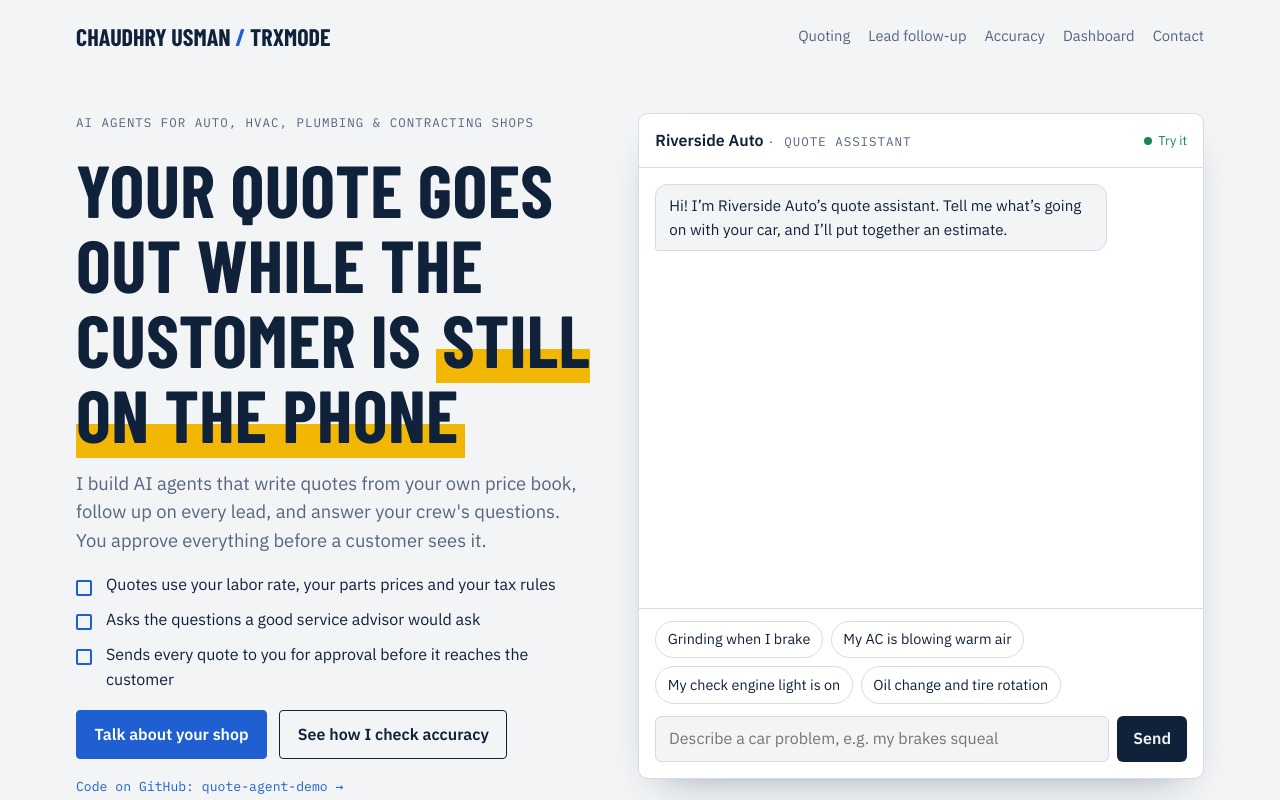
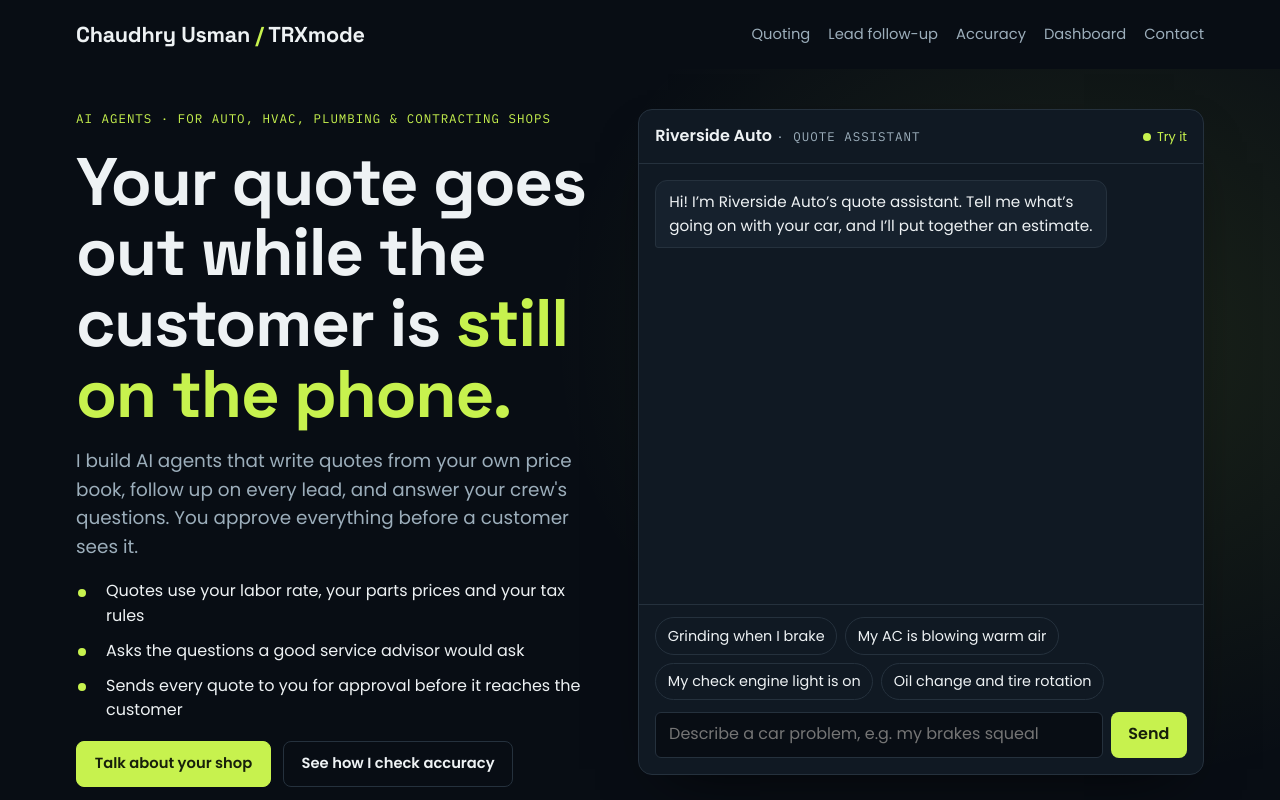
Before and after one commit to xschaudhry/xschaudhry.github.io, a plain HTML site: page index.html in a window 1280 px wide. Shown: the top 800 px of the page. Drawn offline with nearby package versions, Linux system fonts and the light colour scheme.

Commit message:
Restyle portfolio to match the TRXmode brand
Dark ink background, lime accent, blue chat bubbles, Space Grotesk headings,
Poppins body text and IBM Plex Mono labels, matching trxmode.com.

Co-Authored-By: Claude Opus 5.5 <noreply@anthropic.com>

```diff
--- a/index.html
+++ b/index.html
@@ -4,6 +4,7 @@
 <meta charset="utf-8">
 <meta name="viewport" content="width=device-width, initial-scale=1, viewport-fit=cover">
 <meta name="description" content="Try a live AI quoting agent, lead follow-up, quote-accuracy checker and owner dashboard built for auto, HVAC, plumbing and contracting shops.">
+<meta name="theme-color" content="#080D14">
 <meta property="og:type" content="website">
 <meta property="og:title" content="AI agents for service shops · Chaudhry Usman">
 <meta property="og:description" content="Try a live AI quoting agent, lead follow-up, quote-accuracy checker and owner dashboard built for auto, HVAC, plumbing and contracting shops.">
@@ -13,33 +14,28 @@
 <title>Chaudhry Usman · AI Agents for Service Shops</title>
 <link rel="preconnect" href="https://fonts.googleapis.com">
 <link rel="preconnect" href="https://fonts.gstatic.com" crossorigin>
-<link rel="stylesheet" href="https://fonts.googleapis.com/css2?family=Barlow+Condensed:wght@600;700&family=IBM+Plex+Mono:wght@400;500&family=IBM+Plex+Sans:wght@400;500;600&display=swap">
+<link rel="stylesheet" href="https://fonts.googleapis.com/css2?family=IBM+Plex+Mono:wght@400;500&family=Poppins:wght@400;500;600&family=Space+Grotesk:wght@500;700&display=swap">
 <style>
-/* Layout: a service work order. Wide sections ruled like an estimate pad, each with a working demo beside its pitch. */
+/* Layout: TRXmode brand, dark-first by design. Each section pairs the pitch with a working demo; one lime glow behind the hero. */
 :root{
-  --paper:#F2F4F6; --sheet:#FFFFFF; --ink:#10213A; --muted:#55667E; --line:#D5DCE5;
-  --accent:#1F5FD1; --accent-ink:#FFFFFF; --mark:#F2B705; --mark-soft:#FDF1C7;
-  --ok:#1E8455; --ok-soft:#DDF2E7; --bad:#B9411A; --bad-soft:#F9E3DA;
-  --display:"Barlow Condensed","Arial Narrow",Arial,sans-serif;
-  --body:"IBM Plex Sans",system-ui,-apple-system,"Segoe UI",sans-serif;
-  --mono:"IBM Plex Mono",ui-monospace,Consolas,monospace;
+  --paper:#080D14; --sheet:#101923; --sheet-2:#16212D; --ink:#EEF2F4; --muted:#9CAEBB; --line:#25313D;
+  --accent:#C7F24E; --accent-ink:#17200B; --bubble:#2B5CE6; --bubble-ink:#FFFFFF;
+  --mark:#F5B544; --mark-soft:rgba(245,181,68,.12);
+  --ok:#C7F24E; --ok-soft:rgba(199,242,78,.12); --bad:#FF7A59; --bad-soft:rgba(255,122,89,.12);
+  --display:"Space Grotesk","Arial Narrow",Helvetica,sans-serif;
+  --body:"Poppins","Helvetica Neue",Helvetica,Arial,sans-serif;
+  --mono:"IBM Plex Mono",ui-monospace,Menlo,Consolas,monospace;
+  color-scheme:dark;
 }
-@media (prefers-color-scheme: dark){:root:not([data-theme="light"]){
-  --paper:#0C141F; --sheet:#132033; --ink:#E5ECF5; --muted:#93A4BB; --line:#24364F;
-  --accent:#6C9EFF; --accent-ink:#0C141F; --mark:#F5C842; --mark-soft:#3A3212;
-  --ok:#4FCB8F; --ok-soft:#12321F; --bad:#FF8A5E; --bad-soft:#3A1D12; color-scheme:dark}}
-:root[data-theme="dark"]{
-  --paper:#0C141F; --sheet:#132033; --ink:#E5ECF5; --muted:#93A4BB; --line:#24364F;
-  --accent:#6C9EFF; --accent-ink:#0C141F; --mark:#F5C842; --mark-soft:#3A3212;
-  --ok:#4FCB8F; --ok-soft:#12321F; --bad:#FF8A5E; --bad-soft:#3A1D12; color-scheme:dark}
 
 *{box-sizing:border-box}
 body{background:var(--paper);color:var(--ink);font-family:var(--body);font-size:16px;line-height:1.55}
 .wrap{max-width:1160px;margin:0 auto;padding-left:max(16px,env(safe-area-inset-left,0px));padding-right:max(16px,env(safe-area-inset-right,0px))}
-h1,h2,h3{font-family:var(--display);font-weight:700;line-height:1.02;letter-spacing:.005em;text-wrap:balance;margin:0}
-h1{font-size:clamp(2.6rem,6vw,4.6rem);text-transform:uppercase}
-h2{font-size:clamp(2rem,4vw,3rem);text-transform:uppercase}
-h3{font-size:1.5rem;text-transform:uppercase}
+h1,h2,h3{font-family:var(--display);font-weight:700;line-height:1.05;letter-spacing:-.02em;text-wrap:balance;margin:0}
+h1{font-size:clamp(2.4rem,5.4vw,4.2rem)}
+h2{font-size:clamp(1.8rem,3.6vw,2.7rem)}
+h3{font-size:1.3rem}
+h2 em,h1 em{font-style:normal;color:var(--accent)}
 p{margin:0}
 .eyebrow{font-family:var(--mono);font-size:.78rem;letter-spacing:.08em;text-transform:uppercase;color:var(--muted)}
 .lede{font-size:1.15rem;color:var(--muted);max-width:56ch}
@@ -48,7 +44,8 @@ p{margin:0}
 a{color:var(--accent)}
 button{font:inherit;cursor:pointer}
 :focus-visible{outline:3px solid var(--accent);outline-offset:2px}
-.btn{display:inline-flex;align-items:center;gap:.5em;border:1.5px solid var(--ink);background:transparent;color:var(--ink);padding:.7em 1.1em;border-radius:4px;font-weight:600;text-decoration:none}
+.btn{display:inline-flex;align-items:center;gap:.5em;border:1.5px solid var(--line);background:transparent;color:var(--ink);padding:.7em 1.2em;border-radius:8px;font-weight:600;font-size:.92rem;text-decoration:none}
+.btn:hover{border-color:var(--accent)}
 .btn.primary{background:var(--accent);border-color:var(--accent);color:var(--accent-ink)}
 .btn:hover{transform:translateY(-1px)}
 .chip{border:1px solid var(--line);background:var(--sheet);color:var(--ink);padding:.45em .8em;border-radius:999px;font-size:.9rem}
@@ -57,7 +54,7 @@ button{font:inherit;cursor:pointer}
 
 /* top bar */
 .top{padding-block:18px;display:flex;justify-content:space-between;align-items:center;gap:16px;flex-wrap:wrap}
-.brand{font-family:var(--display);font-size:1.5rem;text-transform:uppercase;font-weight:700}
+.brand{font-family:var(--display);font-size:1.35rem;font-weight:700;letter-spacing:-.01em}
 .brand span{color:var(--accent)}
 .top nav{display:flex;gap:18px;flex-wrap:wrap;font-size:.92rem}
 .top nav a{color:var(--muted);text-decoration:none}
@@ -70,32 +67,32 @@ section{padding-block:72px;border-top:1px solid var(--line)}
 .pitch{display:grid;gap:18px;align-content:start}
 .points{display:grid;gap:10px;padding:0;margin:0;list-style:none}
 .points li{display:grid;grid-template-columns:22px 1fr;gap:8px}
-.points li::before{content:"";width:12px;height:12px;margin-top:.45em;border:2px solid var(--accent);border-radius:2px}
+.points li::before{content:"";width:8px;height:8px;margin-top:.6em;margin-left:2px;background:var(--accent);border-radius:50%}
 
 /* hero */
-.hero{border-top:0;padding-block:40px 72px}
-.hero h1 em{font-style:normal;background:linear-gradient(transparent 62%,var(--mark) 62%);padding:0 .08em}
+.hero{border-top:0;padding-block:40px 72px;background:radial-gradient(60% 70% at 85% 30%,rgba(199,242,78,.10),transparent 70%)}
+.eyebrow.lime{color:var(--accent)}
 .hero-cta{display:flex;gap:12px;flex-wrap:wrap}
 .codelink{font-family:var(--mono);font-size:.82rem;text-decoration:none;justify-self:start}
 .codelink:hover{text-decoration:underline}
 .shopline{display:flex;flex-wrap:wrap;gap:6px 18px;font-family:var(--mono);font-size:.8rem;color:var(--muted);border-top:1px dashed var(--line);padding-top:14px}
 
 /* phone-style chat card */
-.card{background:var(--sheet);border:1px solid var(--line);border-radius:10px;box-shadow:0 18px 40px -24px rgba(16,33,58,.45);overflow:hidden}
+.card{background:var(--sheet);border:1px solid var(--line);border-radius:14px;box-shadow:0 24px 60px -30px rgba(0,0,0,.8);overflow:hidden}
 .chat-head{display:flex;justify-content:space-between;align-items:center;gap:10px;padding:14px 16px;border-bottom:1px solid var(--line)}
 .chat-head b{font-weight:600}
 .live{display:inline-flex;align-items:center;gap:6px;font-size:.8rem;color:var(--ok)}
 .live::before{content:"";width:8px;height:8px;border-radius:50%;background:var(--ok)}
 .msgs{height:440px;overflow-y:auto;padding:16px;display:flex;flex-direction:column;gap:10px;scroll-behavior:smooth}
 .msg{max-width:85%;padding:.6em .85em;border-radius:12px;font-size:.95rem;animation:pop .25s ease-out}
-.msg.bot{background:var(--paper);border:1px solid var(--line);align-self:flex-start;border-bottom-left-radius:3px}
-.msg.me{background:var(--accent);color:var(--accent-ink);align-self:flex-end;border-bottom-right-radius:3px}
+.msg.bot{background:var(--sheet-2);border:1px solid var(--line);align-self:flex-start;border-bottom-left-radius:3px}
+.msg.me{background:var(--bubble);color:var(--bubble-ink);align-self:flex-end;border-bottom-right-radius:3px}
 .msg.typing{color:var(--muted);font-family:var(--mono);font-size:.85rem}
 @keyframes pop{from{transform:translateY(6px);opacity:.4}to{transform:none;opacity:1}}
 .chips{display:flex;flex-wrap:wrap;gap:8px;padding:12px 16px;border-top:1px solid var(--line);min-height:58px}
 .chat-input{display:flex;gap:8px;padding:0 16px 16px}
 .chat-input input{flex:1;min-width:0;border:1px solid var(--line);background:var(--paper);color:var(--ink);border-radius:6px;padding:.6em .8em;font:inherit}
-.chat-input button{border:0;background:var(--ink);color:var(--paper);border-radius:6px;padding:0 1em;font-weight:600}
+.chat-input button{border:0;background:var(--accent);color:var(--accent-ink);border-radius:8px;padding:0 1.1em;font-weight:600}
 
 /* estimate slip */
 .slip{align-self:stretch;max-width:100%;border:1.5px solid var(--ink);border-radius:4px;background:var(--sheet);font-size:.88rem;animation:pop .3s ease-out}
@@ -128,11 +125,11 @@ section{padding-block:72px;border-top:1px solid var(--line)}
 .timeline li:last-child .rail::before{bottom:auto;height:10px}
 .ev{padding-bottom:20px;display:grid;gap:6px}
 .ev b{font-weight:600}
-.ev q{display:block;quotes:none;background:var(--paper);border:1px solid var(--line);border-radius:8px;padding:.55em .8em;font-size:.92rem}
+.ev q{display:block;quotes:none;background:var(--sheet-2);border:1px solid var(--line);border-radius:8px;padding:.55em .8em;font-size:.92rem}
 .pill{justify-self:start;font-family:var(--mono);font-size:.72rem;letter-spacing:.05em;text-transform:uppercase;padding:.25em .6em;border-radius:3px}
 .pill.ok{background:var(--ok-soft);color:var(--ok)}
 .pill.bad{background:var(--bad-soft);color:var(--bad)}
-.pill.ai{background:var(--accent);color:var(--accent-ink)}
+.pill.ai{background:var(--bubble);color:var(--bubble-ink)}
 
 /* calibration */
 .cal-bar{display:flex;flex-wrap:wrap;justify-content:space-between;align-items:center;gap:12px;padding:14px 16px;border-bottom:1px solid var(--line)}
@@ -168,7 +165,7 @@ section{padding-block:72px;border-top:1px solid var(--line)}
 .tile .k{font-size:.8rem;color:var(--muted)}
 .tile.warn{border-color:var(--mark);background:var(--mark-soft)}
 .actions{display:grid;gap:8px;margin-top:14px}
-.actions button{text-align:left;border:1px solid var(--line);background:var(--paper);color:var(--ink);border-radius:6px;padding:.65em .8em;font-weight:500;display:flex;justify-content:space-between;gap:8px}
+.actions button{text-align:left;border:1px solid var(--line);background:var(--sheet-2);color:var(--ink);border-radius:6px;padding:.65em .8em;font-weight:500;display:flex;justify-content:space-between;gap:8px}
 .actions button:hover{border-color:var(--accent)}
 .actions button span{color:var(--muted);font-family:var(--mono);font-size:.8rem}
 .log{margin-top:12px;font-family:var(--mono);font-size:.78rem;color:var(--muted);display:grid;gap:4px;min-height:3.6em}
@@ -180,7 +177,7 @@ section{padding-block:72px;border-top:1px solid var(--line)}
 .qa-out cite{display:block;font-style:normal;font-family:var(--mono);font-size:.75rem;color:var(--muted);margin-top:6px}
 
 /* process */
-.steps{list-style:none;margin:0;padding:0;display:grid;grid-template-columns:repeat(4,minmax(0,1fr));gap:0;border:1.5px solid var(--ink);border-radius:6px;background:var(--sheet)}
+.steps{list-style:none;margin:0;padding:0;display:grid;grid-template-columns:repeat(4,minmax(0,1fr));gap:0;border:1px solid var(--line);border-radius:14px;background:var(--sheet)}
 .steps li{padding:20px;display:grid;gap:8px;align-content:start}
 .steps li+li{border-left:1px dashed var(--line)}
 .steps .n{font-family:var(--display);font-size:2.4rem;color:var(--accent);line-height:1}
@@ -222,8 +219,8 @@ footer{padding-block:28px;border-top:1px solid var(--line);color:var(--muted);fo
 <section class="hero" id="quote">
   <div class="wrap split">
     <div class="pitch">
-      <p class="eyebrow">AI agents for auto, HVAC, plumbing &amp; contracting shops</p>
-      <h1>Your quote goes out while the customer is <em>still on the phone</em></h1>
+      <p class="eyebrow lime">AI agents · for auto, HVAC, plumbing &amp; contracting shops</p>
+      <h1>Your quote goes out while the customer is <em>still on the phone.</em></h1>
       <p class="lede">I build AI agents that write quotes from your own price book, follow up on every lead, and answer your crew's questions. You approve everything before a customer sees it.</p>
       <ul class="points">
         <li>Quotes use your labor rate, your parts prices and your tax rules</li>
@@ -258,7 +255,7 @@ footer{padding-block:28px;border-top:1px solid var(--line);color:var(--muted);fo
   <div class="wrap split">
     <div class="pitch">
       <p class="eyebrow">Agent 02 · Lead follow-up</p>
-      <h2>A lead that waits until morning usually calls someone else</h2>
+      <h2>A lead that waits until morning <em>calls someone else.</em></h2>
       <p class="lede">Most people contact two or three shops and book whoever answers first. The follow-up agent replies in seconds, day or night, offers real open slots, and follows up when someone goes quiet.</p>
       <ul class="points">
         <li>Answers website forms, texts and missed calls</li>
@@ -281,7 +278,7 @@ footer{padding-block:28px;border-top:1px solid var(--line);color:var(--muted);fo
   <div class="wrap split">
     <div class="pitch">
       <p class="eyebrow">Calibration kit</p>
-      <h2>I check every agent against your own quotes before it goes live</h2>
+      <h2>Checked against <em>your own quotes</em> before it goes live.</h2>
       <p class="lede">You give me past jobs you've already quoted by hand. The agent quotes the same jobs, and any quote more than 5% away from yours gets flagged. I fix the cause and test again.</p>
       <ul class="points">
         <li>You can see exactly where the agent and you disagree</li>
@@ -311,7 +308,7 @@ footer{padding-block:28px;border-top:1px solid var(--line);color:var(--muted);fo
   <div class="wrap">
     <div class="pitch" style="margin-bottom:28px;max-width:760px">
       <p class="eyebrow">Command center</p>
-      <h2>Your shop's agents in one screen</h2>
+      <h2>Your shop's agents, <em>one screen.</em></h2>
       <p class="lede">See what's waiting for you, clear it with one button, and let your crew ask the shop handbook instead of interrupting you. The agent remembers each customer's history.</p>
       <a class="codelink" href="https://github.com/xschaudhry/command-center-template">Code on GitHub: command-center-template →</a>
     </div>
@@ -366,7 +363,7 @@ footer{padding-block:28px;border-top:1px solid var(--line);color:var(--muted);fo
 <section id="contact">
   <div class="wrap contact">
     <p class="eyebrow">Fixed-price builds or remote hourly work</p>
-    <h2>Have quotes piling up? Let's talk.</h2>
+    <h2>Have quotes piling up? <em>Let's talk.</em></h2>
     <p class="lede">Tell me what kind of shop you run and where the work slows down. I'll tell you honestly whether an agent would help.</p>
     <div class="contact-row">
       <code id="email">usman@trxmode.com</code>
```
